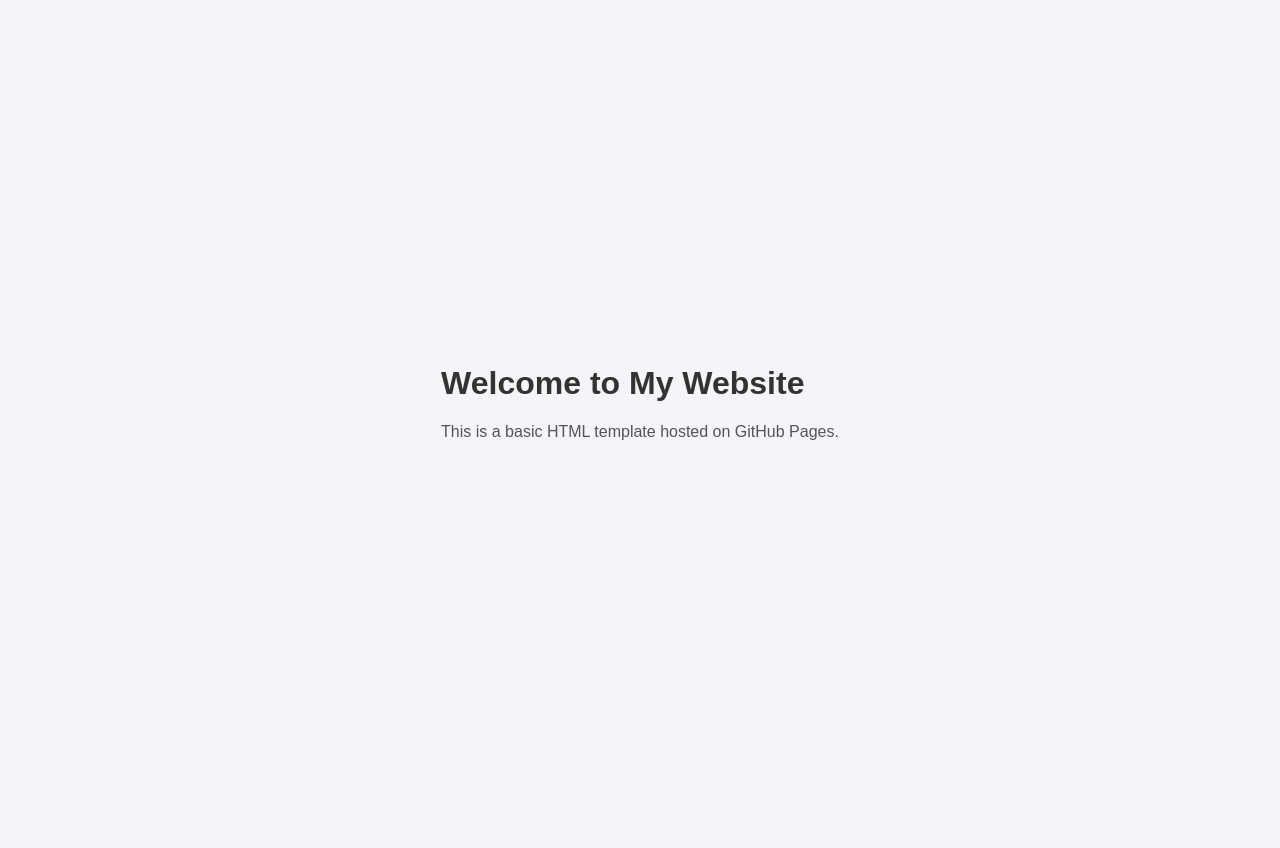
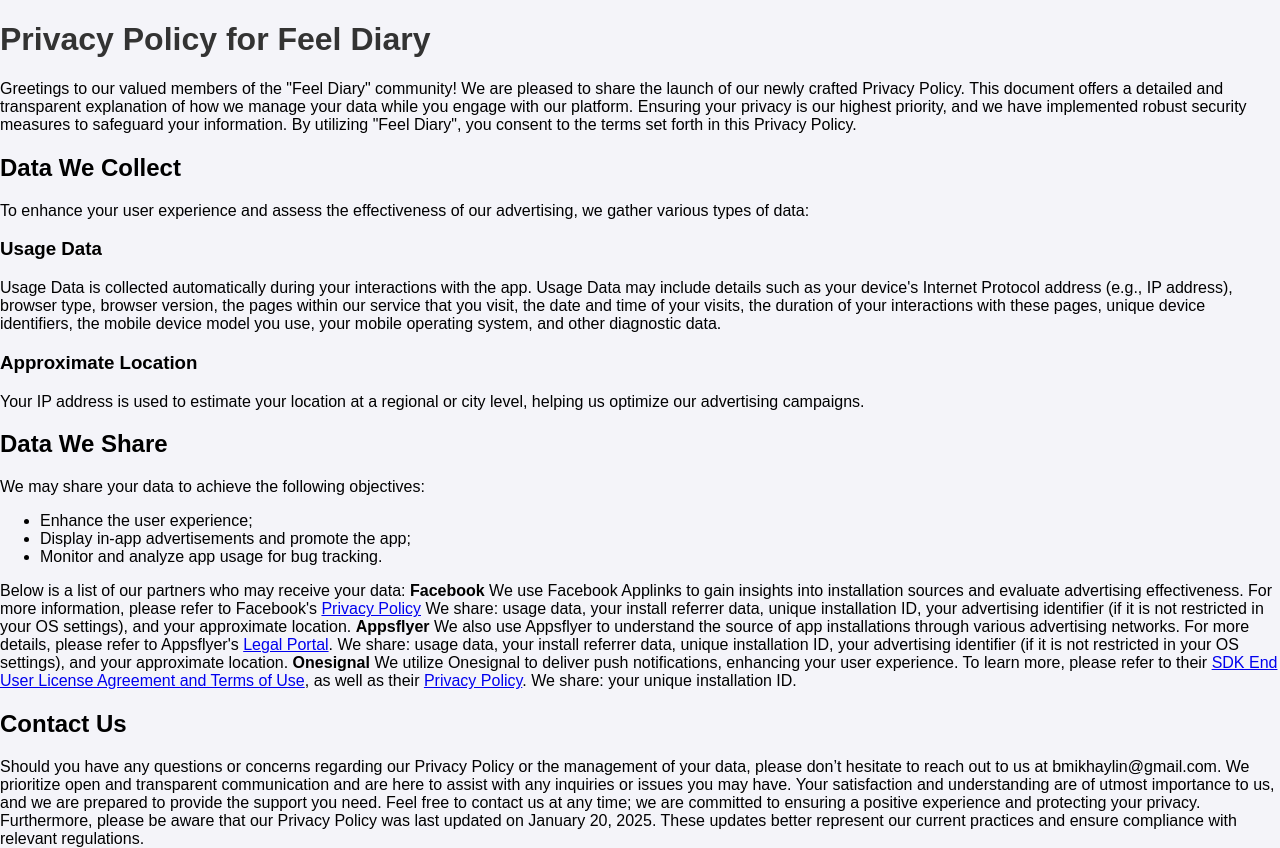
Before and after one commit to ght123456670/site, a plain HTML site: page index.html in a window 1280 px wide. Before the commit the page ends 800 px from the top, so only its background shows below. Drawn offline with Linux system fonts and the light colour scheme.

Commit message:
added policy

```diff
--- a/index.html
+++ b/index.html
@@ -10,8 +10,8 @@
       margin: 0;
       padding: 0;
       display: flex;
-      justify-content: center;
-      align-items: center;
+      justify-content: start;
+      align-items: start;
       height: 100vh;
       background-color: #f4f4f9;
     }
@@ -25,8 +25,64 @@
 </head>
 <body>
   <main>
-    <h1>Welcome to My Website</h1>
-    <p>This is a basic HTML template hosted on GitHub Pages.</p>
+    <h1>Privacy Policy for Feel Diary</h1>
+
+
+    Greetings to our valued members of the "Feel Diary" community! We are pleased to share the launch of our newly crafted Privacy Policy. This document offers a detailed and transparent explanation of how we manage your data while you engage with our platform. Ensuring your privacy is our highest priority, and we have implemented robust security measures to safeguard your information. By utilizing "Feel Diary", you consent to the terms set forth in this Privacy Policy.
+
+
+    <h2>Data We Collect</h2>
+    To enhance your user experience and assess the effectiveness of our advertising, we gather various types of data:
+
+    <h3>Usage Data</h3>
+    Usage Data is collected automatically during your interactions with the app.
+    Usage Data may include details such as your device's Internet Protocol address (e.g., IP address), browser type, browser version, the pages within our service that you visit, the date and time of your visits, the duration of your interactions with these pages, unique device identifiers, the mobile device model you use, your mobile operating system, and other diagnostic data.
+
+    <h3>Approximate Location</h3>
+    Your IP address is used to estimate your location at a regional or city level, helping us optimize our advertising campaigns.
+
+
+    <h2>Data We Share</h2>
+
+    We may share your data to achieve the following objectives:
+    <ul>
+      <li>Enhance the user experience;</li>
+      <li>Display in-app advertisements and promote the app;</li>
+      <li>Monitor and analyze app usage for bug tracking.</li>
+    </ul>
+
+    Below is a list of our partners who may receive your data:
+
+    <b>Facebook</b>
+
+    We use Facebook Applinks to gain insights into installation sources and evaluate advertising effectiveness. For more information, please refer to Facebook's <a href="https://www.facebook.com/about/privacy/update/printable">Privacy Policy</a>
+
+    We share: usage data, your install referrer data, unique installation ID, your advertising identifier (if it is not restricted in your OS settings), and your approximate location.
+
+    <b>Appsflyer</b>
+
+    We also use Appsflyer to understand the source of app installations through various advertising networks. For more details, please refer to Appsflyer's <a href="https://www.appsflyer.com/legal/terms-of-use/">Legal Portal</a>.
+
+    We share: usage data, your install referrer data, unique installation ID, your advertising identifier (if it is not restricted in your OS settings), and your approximate location.
+
+    <b>Onesignal</b>
+
+    We utilize Onesignal to deliver push notifications, enhancing your user experience. To learn more, please refer to their <a href="https://onesignal.com/tos">SDK End User License Agreement and Terms of Use</a>, as well as their <a href="https://onesignal.com/privacy_policy">Privacy Policy</a>.
+
+    We share: your unique installation ID.
+
+
+
+
+
+    <h2>Contact Us</h2>
+
+    Should you have any questions or concerns regarding our Privacy Policy or the management of your data, please don’t hesitate to reach out to us at bmikhaylin@gmail.com. We prioritize open and transparent communication and are here to assist with any inquiries or issues you may have.
+
+    Your satisfaction and understanding are of utmost importance to us, and we are prepared to provide the support you need. Feel free to contact us at any time; we are committed to ensuring a positive experience and protecting your privacy.
+
+    Furthermore, please be aware that our Privacy Policy was last updated on January 20, 2025. These updates better represent our current practices and ensure compliance with relevant regulations.
+
   </main>
 </body>
 </html>
```
